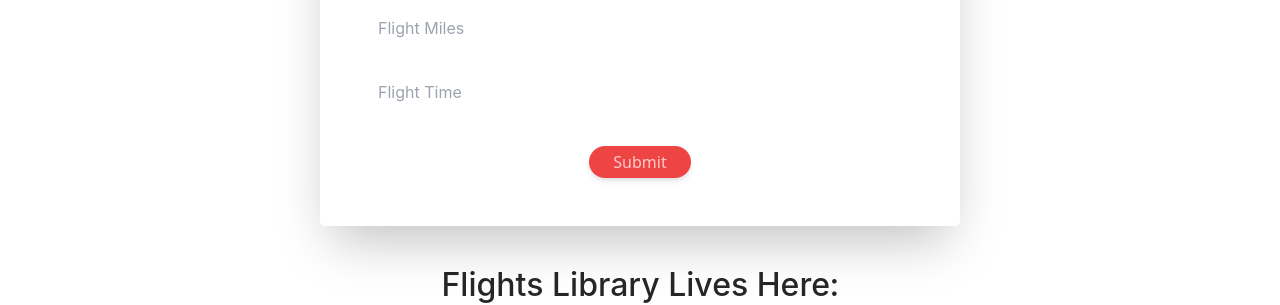
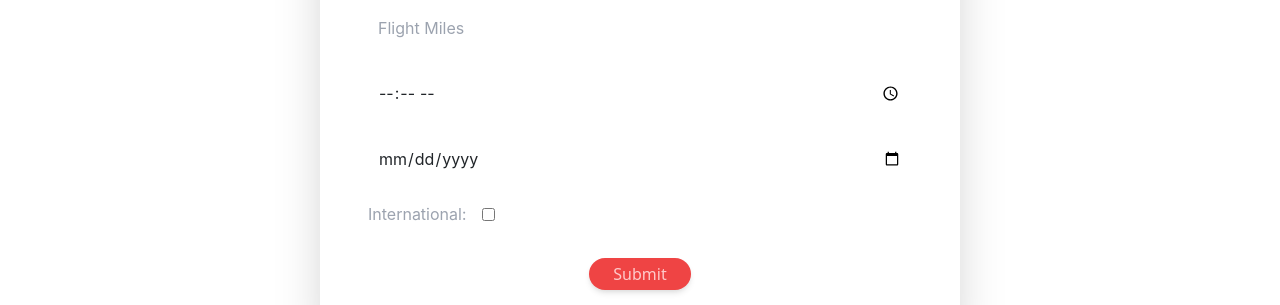
Before and after one commit to CLTsolutions/takeoff_client, a React (Vite) app: page / in a window 1280 px wide. Shown: the part 432-737 px from the top of the page. Built offline with nearby package versions, Linux system fonts and the light colour scheme; no server answers; sample sign-in values are in the browser's storage.

Commit message:
updated ts events in functions / input fields new flights in progress

```diff
--- a/src/components/Auth/Login.tsx
+++ b/src/components/Auth/Login.tsx
@@ -1,7 +1,5 @@
 import React, { Component } from 'react'
 import { Button } from 'antd'
-// import { Form, Input, Button, Checkbox } from 'antd';
-// import { UserOutlined, LockOutlined } from '@ant-design/icons';
 // import { BaseUser } from '../../types'
 
 type acceptedProps = {
@@ -25,7 +23,7 @@ export default class Login extends Component<acceptedProps, LoginState> {
     }
   }
 
-  handleSubmit = (e: any) => {
+  handleSubmit = (e: React.FormEvent<HTMLFormElement>) => {
     e.preventDefault()
     fetch('http://localhost:3000/user/login', {
       method: 'POST',
@@ -45,7 +43,7 @@ export default class Login extends Component<acceptedProps, LoginState> {
       .catch(err => console.log(err))
   }
 
-  handleChange = (e: any) => {
+  handleChange = (e: React.ChangeEvent<HTMLInputElement>) => {
     const target = e.target
     const value = target.value
     const name = target.name
@@ -88,47 +86,6 @@ export default class Login extends Component<acceptedProps, LoginState> {
           </div>
           <Button htmlType='submit'>Submit</Button>
         </form>
-        {/* <Form
-          name='normal_login'
-          className='login-form'
-          onFinish={this.handleSubmit}
-        >
-          <Form.Item
-            name='Email'
-            rules={[{ message: 'Please input your email.' }]}
-          >
-            <Input
-              prefix={<UserOutlined className='site-form-item-icon' />}
-              placeholder='Email'
-              onChange={e => this.setState({ email: e.target.value })}
-            />
-          </Form.Item>
-          <Form.Item
-            name='password'
-            rules={[{ message: 'Please input your password.' }]}
-          >
-            <Input
-              prefix={<LockOutlined className='site-form-item-icon' />}
-              type='password'
-              placeholder='Password'
-              onChange={e => this.setState({ password: e.target.value })}
-            />
-          </Form.Item>
-          <Form.Item>
-            <a className='login-form-forgot' href=''>
-              Forgot password
-            </a>
-          </Form.Item>
-          <Form.Item>
-            <Button
-              type='primary'
-              htmlType='submit'
-              className='login-form-button'
-            >
-              Log in
-            </Button>
-          </Form.Item>
-        </Form> */}
       </div>
     )
   }
--- a/src/components/Auth/Register.tsx
+++ b/src/components/Auth/Register.tsx
@@ -24,7 +24,7 @@ export default class Register extends Component<acceptedProps, valueTypes> {
     }
   }
 
-  handleSubmit = (e: any) => {
+  handleSubmit = (e: React.FormEvent<HTMLFormElement>) => {
     e.preventDefault()
     fetch('http://localhost:3000/user/register', {
       method: 'POST',
@@ -45,7 +45,7 @@ export default class Register extends Component<acceptedProps, valueTypes> {
       })
   }
 
-  handleChange = (e: any) => {
+  handleChange = (e: React.ChangeEvent<HTMLInputElement>) => {
     const target = e.target
     const value = target.value
     const name = target.name
--- a/src/components/Flights/CreateFlights.tsx
+++ b/src/components/Flights/CreateFlights.tsx
@@ -4,19 +4,19 @@ import React, { Component } from 'react'
 type acceptedProps = {
   token: any
   // fetchFlights: () => void
-  fetchFlights: (() => any)
+  fetchFlights: (() => void)
 }
 
 interface FlightsState {
-  [key: string]: string | number
+  [key: string]: string | number | boolean | Date
   airline: string
-  flightNumber: number
+  flightNumber: number | string //'' for empty input value on initialization
   originAirport: string
   destAirport: string
-  flightMiles: number
+  flightMiles: number | string //'' for empty input value on initialization
   flightTime: string
-  // international: boolean
-  // date: Date
+  international: boolean
+  date: Date
   // setDate: (e: any) => void;
 }
 
@@ -26,13 +26,13 @@ class Flights extends Component<acceptedProps, FlightsState> {
     this.state = {
       // Flights: []
       airline: '',
-      flightNumber: 0,
+      flightNumber: '', //'' so input value initializes empty (instead of 0)
       originAirport: '',
       destAirport: '',
-      flightMiles: 0,
+      flightMiles: '', //'' so input value initializes empty (instead of 0)
       flightTime: '',
-      // international: false,
-      // date: new Date(),
+      international: false,
+      date: new Date(),
       // setDate: (date) => this.setState({ date: date })
     }
   }
@@ -62,7 +62,7 @@ class Flights extends Component<acceptedProps, FlightsState> {
   //   .catch(err => console.log(err))
   // }
 
-  newFlight = async (e: any) => {
+  newFlight = async (e: React.FormEvent<HTMLFormElement>) => {
     e.preventDefault()
     try {
       const response = await fetch(`http://localhost:3000/flight/`, {
@@ -74,7 +74,7 @@ class Flights extends Component<acceptedProps, FlightsState> {
           destAirport: this.state.destAirport,
           flightMiles: this.state.flightMiles,
           flightTime: this.state.flightTime,
-          // date: this.state.date,
+          date: this.state.date,
           // international: this.state.international,
         }),
         headers: new Headers({
@@ -91,17 +91,18 @@ class Flights extends Component<acceptedProps, FlightsState> {
   }
 
   // changes form input to uppercase
-  inputToUppercase = (e: any) => {
+  inputToUppercase = (e: React.ChangeEvent<HTMLInputElement>) => {
     e.target.value = ('' + e.target.value).toUpperCase()
   }
 
-  handleInputFields = (e: any) => {
-    // const value = e.target.type === 'checkbox' ? e.target.checked : e.target.value
+  //handles input fields onChange
+  handleChange = (e: React.ChangeEvent<HTMLInputElement>) => {
     const target = e.target
-    const value = target.value
+    const value = target.type === 'checkbox' ? target.checked : target.value
     const name = target.name
     this.setState({ [name]: value })
     // this.setState({ [e.target.name] : e.target.value })
+    console.log(value)
   }
 
   // handleChangeDate = (date: any) => this.setState({ date: date })
@@ -120,8 +121,9 @@ class Flights extends Component<acceptedProps, FlightsState> {
                   type='text'
                   className='w-full border-2 border-transparent p-2 rounded focus:outline-none focus:border-purple-500'
                   placeholder='Airline'
+                  value={this.state.airline}
                   name='airline'
-                  onChange={this.handleInputFields}
+                  onChange={this.handleChange}
                   onInput={this.inputToUppercase}
                   // defaultValue={''}
                 />
@@ -131,11 +133,13 @@ class Flights extends Component<acceptedProps, FlightsState> {
               <label htmlFor='flightNumber'>
                 <input
                   id='flightNumber'
-                  type='text'
+                  type='number' // only nums allowed in input field
+                  min='0' //prevents negative nums
                   className='w-full border-2 border-transparent p-2 rounded outline-none focus:border-purple-500'
                   placeholder='Flight #'
+                  value={this.state.flightNumber}
                   name="flightNumber"
-                  onChange={this.handleInputFields}
+                  onChange={this.handleChange}
                   // defaultValue={''}
                 />
               </label>
@@ -148,7 +152,8 @@ class Flights extends Component<acceptedProps, FlightsState> {
                   className='w-full border-2 border-transparent p-2 rounded focus:outline-none focus:border-purple-500'
                   placeholder='Origin Airport'
                   name='originAirport'
-                  onChange={this.handleInputFields}
+                  value={this.state.originAirport}
+                  onChange={this.handleChange}
                   onInput={this.inputToUppercase}
                   // defaultValue={''}
                 />
@@ -162,7 +167,8 @@ class Flights extends Component<acceptedProps, FlightsState> {
                   className='w-full border-2 border-transparent p-2 rounded focus:outline-none focus:border-purple-500'
                   placeholder='Destination Airport'
                   name='destAirport'
-                  onChange={this.handleInputFields}
+                  value={this.state.destAirport}
+                  onChange={this.handleChange}
                   onInput={this.inputToUppercase}
                   // defaultValue={''}
                 />
@@ -172,91 +178,64 @@ class Flights extends Component<acceptedProps, FlightsState> {
               <label htmlFor='flightMiles'>
                 <input
                   id='flightMiles'
-                  type='text'
+                  type='number' // only nums allowed in input field
+                  min='0' // prevents negative nums
                   className='w-full border-2 border-transparent p-2 rounded focus:outline-none focus:border-purple-500'
                   placeholder='Flight Miles'
                   name='flightMiles'
-                  onChange={this.handleInputFields}
+                  value={this.state.flightMiles}
+                  onChange={this.handleChange}
                   // defaultValue={''}
                 />
               </label>
             </div>
             <div className='flex flex-col'>
-              <label className='flightTime'>
+              <label htmlFor='flightTime'>
                 <input
                   id='flightTime'
-                  type='text'
+                  type='time'
                   className='w-full border-2 border-transparent p-2 rounded focus:outline-none focus:border-purple-500'
                   placeholder='Flight Time'
                   // onChange={e => this.setState({ flightTime: e.target.value })}
+                  value={this.state.flightTime}
                   name='flightTime'
-                  onChange={this.handleInputFields}
+                  onChange={this.handleChange}
                   // defaultValue={''}
                 />
               </label>
             </div>
-            {/*
             <div className='flex flex-col'>
-              <label>
+              <label htmlFor='date'>
               <input
+                id='date'
                 type='date'
                 className='w-full border-2 border-transparent p-2 rounded focus:outline-none focus:border-purple-500'
                 placeholder='Date'
-                // onChange={date => this.setState({ date: date.target.value })}
-                onChange={date => this.setState({ new Date(date) })}
+                value={this.state.Date}
+                onChange={date => this.setState({ Date: date.target.value })}
+                // onChange={date => this.setState({ new Date(date) })}
                 // onChange={this.handleFields}
                 // defaultValue={''}
               />
               </label>
             </div>
-
             <div className='flex flex-col'>
-              <label className='flex flex-row items-center text-gray-400'>
-                International
+              <label
+                htmlFor='international' className='international flex flex-row items-center text-gray-400'>
+                International:
                 <input
+                  id='international'
                   type='checkbox'
                   className='p-4 ml-3 mr-1 checked:bg-blue-600 checked:border-transparent'
-                // checked={isStirred}
+                  checked={this.state.international}
                   name='international'
-                onChange={e => this.setState({ international: e.target.checked })}
-                // onChange={this.handleFields}
-                defaultChecked={false}
+                  onChange={this.handleChange}
+                  // onChange={this.handleChange.bind(this)}
+                  // onChange={e => this.setState({ international: e.target.checked })}
+                  // defaultChecked={false}
                 />
               </label>
-            </div> */}
-            {/* <label>
-              <input
-                type='text'
-                className='w-full border-2 border-white p-2 rounded outline-none focus:border-purple-500'
-                placeholder='Glass Type'
-                onChange={e => setGlassType(e.target.value)}
-              />
-            </label>
-            <label>
-              <textarea
-                className='w-full border-2 border-white p-2 rounded outline-none focus:border-purple-500'
-                placeholder='Ingredients'
-                onChange={e => setIngredients(e.target.value)}
-              />
-            </label>
-            <label>
-              <textarea
-                className='w-full border-2 border-white p-2 rounded outline-none focus:border-purple-500'
-                placeholder='Measurements'
-                onChange={e => setMeasurements(e.target.value)}
-              />
-            </label>
-            <label className='flex flex-row items-center'>
-              Stirred
-              <input
-                type='checkbox'
-                className='p-4 ml-3 mr-1'
-                checked={isStirred}
-                name='stirred'
-                onChange={e => setIsStirred(e.target.checked)}
-              />{' '}
-              Yes
-            </label> */}
+            </div>
             <button
               type='submit'
               className='block mx-auto focus:outline-none focus:ring-2 focus:border-purple-500 bg-red-500 hover:bg-red-300 py-1 px-4 mt-4 rounded-full shadow-md text-red-200 font-sans'
--- a/src/components/Flights/FlightsCard.tsx
+++ b/src/components/Flights/FlightsCard.tsx
@@ -23,7 +23,7 @@ export class FlightsCard extends Component<acceptedProps, {}> {
    //    .then(() => this.props.fetchFlights()) // updating flight list after one is deleted
    // }
 
-   deleteFlight = async (id: any) => {
+   deleteFlight = async (id: number) => {
       await fetch(`http://localhost:3000/flight/${id}`, {
          method: "DELETE",
          headers: new Headers ({
```
Also changed, not shown: src/components/Flights/CreateFlightsForm.tsx (added). Lines whose indentation alone changed are shown as unchanged.
